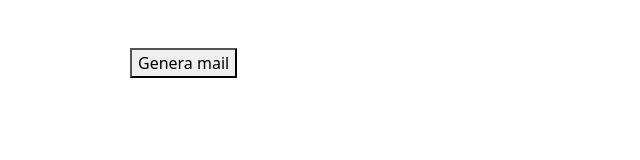
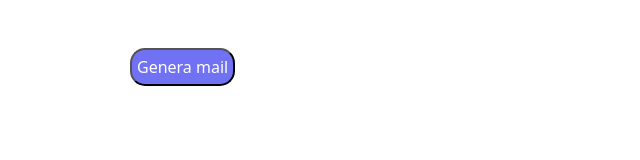
Before and after one commit to giuseppemaisto/vue-email-list, a plain HTML site: page index.html in a window 1280 px wide. Shown: the whole page, without its empty margins (0-640 px from the left). Drawn offline with nearby package versions, Linux system fonts and the light colour scheme.

Commit message:
aggiunto stile: completo

```diff
--- /dev/null
+++ b/css/style.css
@@ -0,0 +1,17 @@
+*{
+    padding: 0;
+    margin: 0;
+    box-sizing: border-box;
+  }
+  button{
+    background-color: rgb(113, 113, 244);
+    color: white;
+    padding: 5px;
+    border-radius: 15px;
+
+  }
+  ul{
+    margin-top: 20px;
+    font-size: 30px;
+    color: blue;
+  }
--- a/index.html
+++ b/index.html
@@ -7,6 +7,7 @@
     <link href="https://cdn.jsdelivr.net/npm/bootstrap@5.2.3/dist/css/bootstrap.min.css" rel="stylesheet" integrity="sha384-rbsA2VBKQhggwzxH7pPCaAqO46MgnOM80zW1RWuH61DGLwZJEdK2Kadq2F9CUG65" crossorigin="anonymous">
     <meta name="viewport" content="width=device-width, initial-scale=1.0">
     <script src="https://cdn.jsdelivr.net/npm/axios/dist/axios.min.js"></script>
+    <link rel="stylesheet" href="./css/style.css">
     <title>Document</title>
 </head>
 <body>
```
